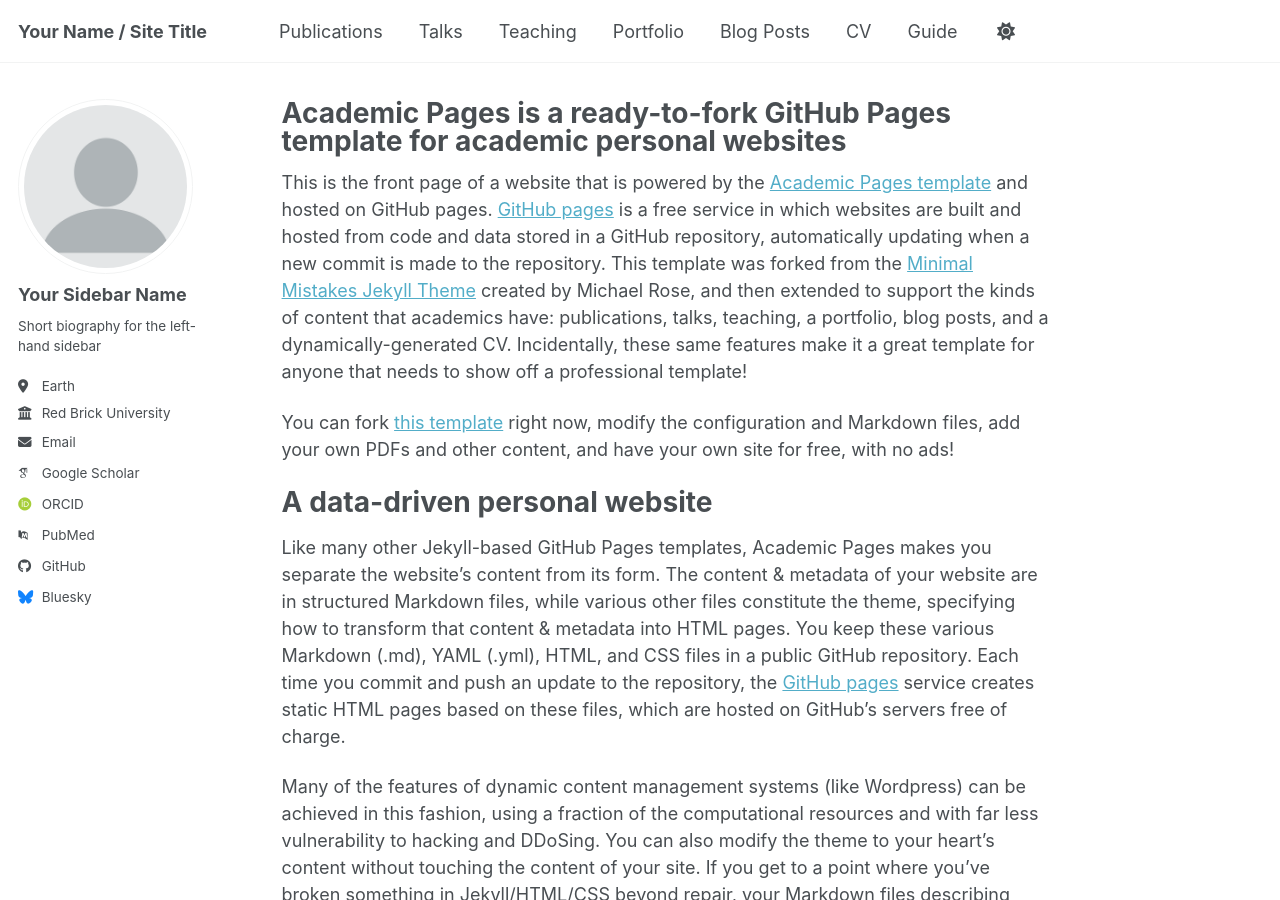
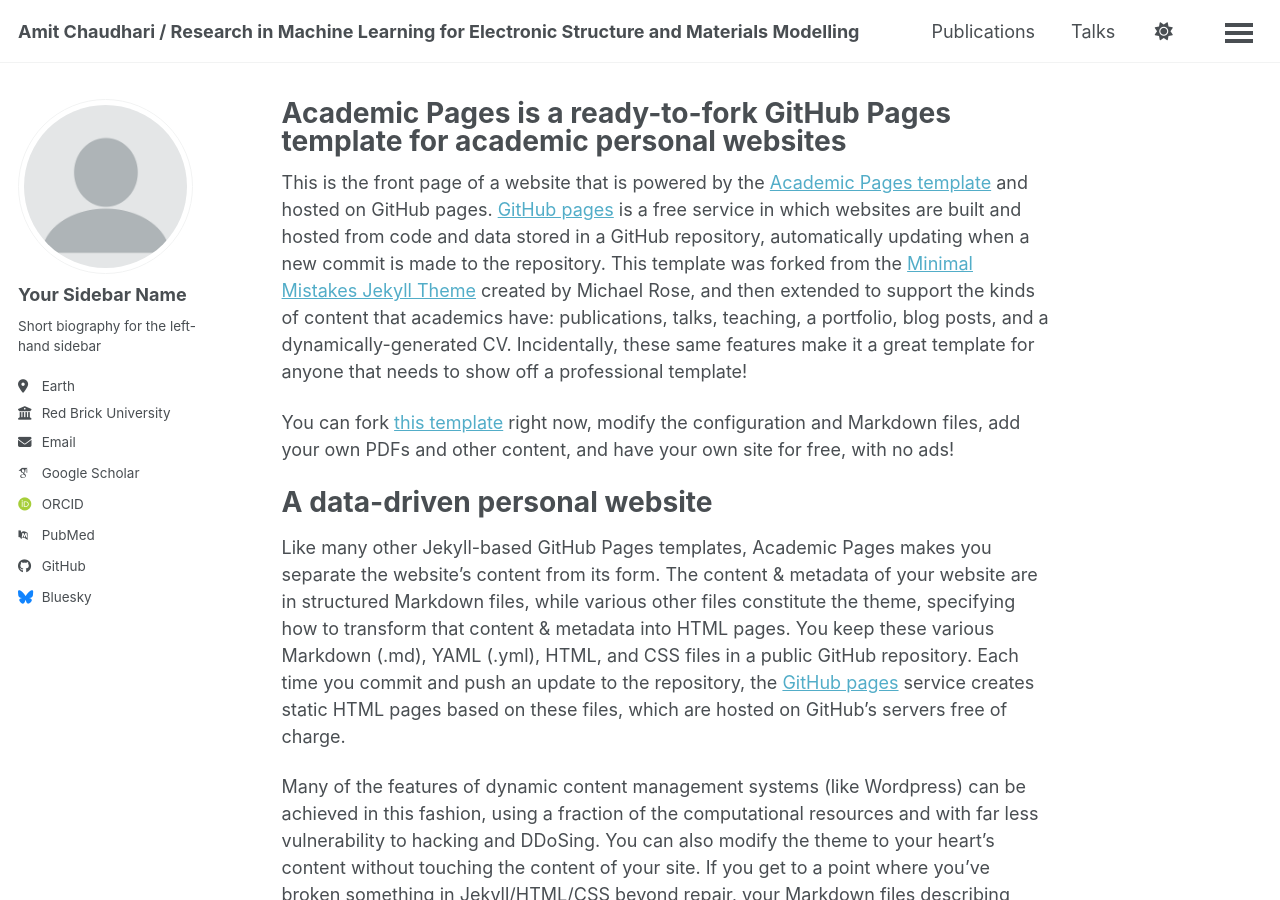
Before and after one commit to amitmc1/amitmc1.github.io, a Jekyll site: the page built from _pages/about.md, in a window 1280 px wide and 900 px high. Built offline with Jekyll 4.4.1, drawn with Linux system fonts in a browser that asks for light colours; some web fonts are replaced; a script bundle is joined from its source files by our own code; library files that are not in the unit come from our copies.

Commit message:
Update site title, URL, baseurl, and repository

```diff
--- a/_config.yml
+++ b/_config.yml
@@ -9,14 +9,14 @@
 # Basic Site Settings
 locale                   : "en-US"
 site_theme               : "default" # Currently available options are "default", "air"
-title                    : "Your Name / Site Title"
+title                    : "Amit Chaudhari / Research in Machine Learning for Electronic Structure and Materials Modelling"
 title_separator          : "-"
 name                     : &name "Your Name"
 description              : &description "Your Name's academic portfolio"   # Update this with a general description of your site, this is the default if not overridden by a page
-url                      : https://academicpages.github.io # The base hostname & protocol for your site e.g. "https://[your GitHub username].github.io",
+url                      : https://amitmc1.github.io # The base hostname & protocol for your site e.g. "https://[your GitHub username].github.io",
                                                            # or if you already have some other page hosted on Github then use "https://[your GitHub username].github.io/[Your Repo Name]"
-baseurl                  : "" # the subpath of your site, e.g. "/blog"
-repository               : "academicpages/academicpages.github.io"
+baseurl                  : "/research" # the subpath of your site, e.g. "/blog"
+repository               : "amitmc1/research"
 
 # Site Author - The following control what appear as part of the author content on the side bar.
 #               If a field is blank the icon and link will not appear, otherwise it will be shown.
```
